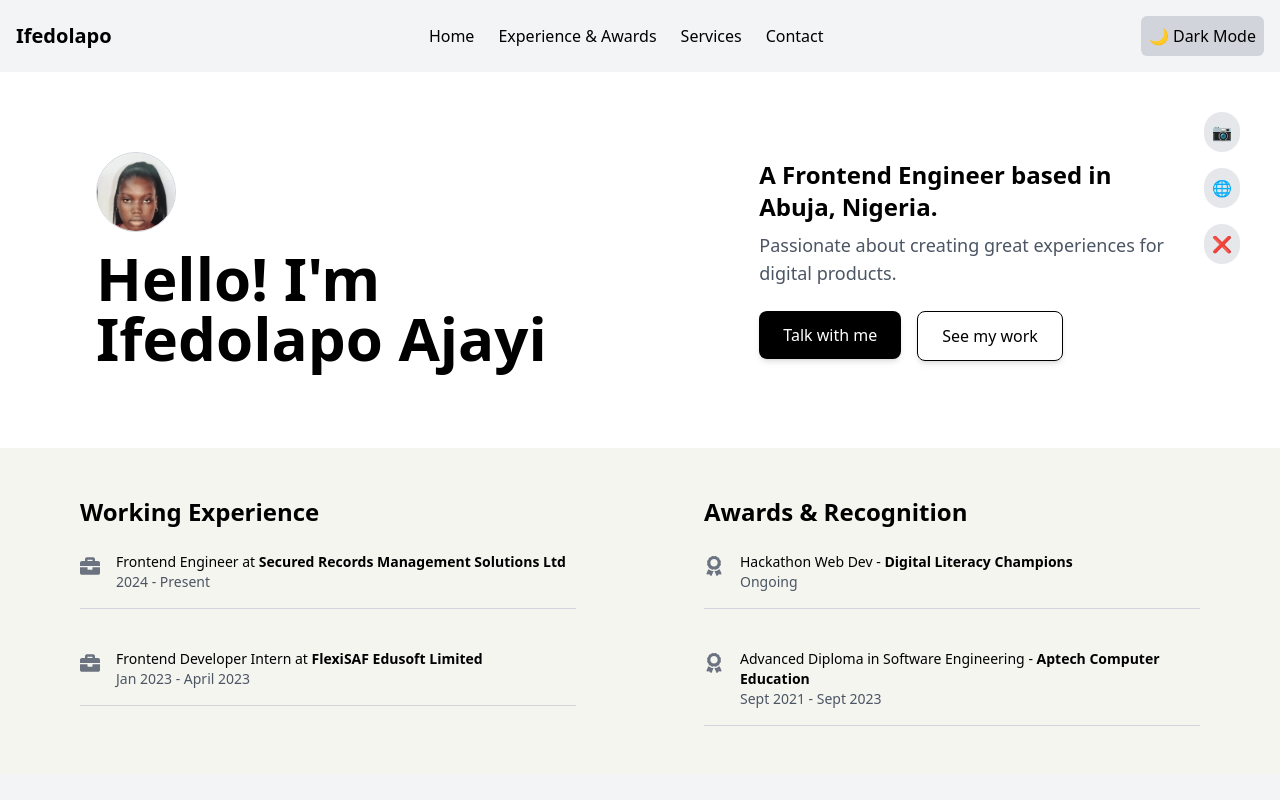
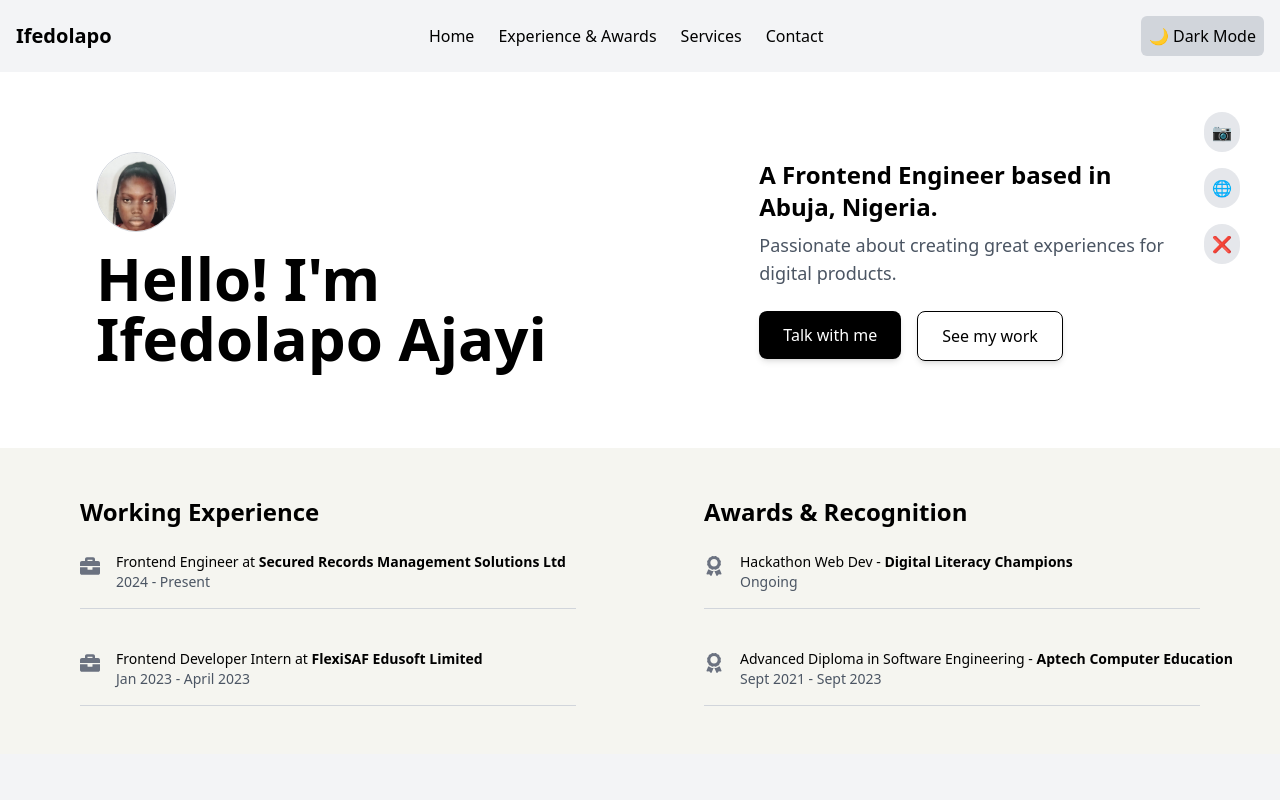
Before and after one commit to ifedolapo01/ifedolapo_ajayi, a Next.js app: page / in a window 1280 px wide. Shown: the top 800 px of the page. Built offline with nearby package versions, Linux system fonts and the light colour scheme.

Commit message:
made the experienceawards component responsive

```diff
--- a/src/components/ExperienceAwards.js
+++ b/src/components/ExperienceAwards.js
@@ -19,11 +19,9 @@ export default function ExperienceAwards() {
                 <div className="flex items-start gap-4">
                   <FaBriefcase className="text-xl text-gray-500 flex-shrink-0 mt-1" />
                   <div className="flex flex-col w-full">
-                    <p className="text-sm">
+                    <p className="text-sm md:whitespace-nowrap">
                       Frontend Engineer at{" "}
-                      <span className="font-bold">
-                        Secured Records Management Solutions Ltd
-                      </span>
+                      <span className="font-bold"> Secured Records Management Solutions Ltd</span>
                     </p>
                     <span className="text-sm text-gray-600 dark:text-gray-400">
                       2024 - Present
@@ -37,9 +35,9 @@ export default function ExperienceAwards() {
                 <div className="flex items-start gap-4">
                   <FaBriefcase className="text-xl text-gray-500 flex-shrink-0 mt-1" />
                   <div className="flex flex-col w-full">
-                    <p className="text-sm">
+                    <p className="text-sm md:whitespace-nowrap">
                       Frontend Developer Intern at{" "}
-                      <span className="font-bold">FlexiSAF Edusoft Limited</span>
+                      <span className="font-bold"> FlexiSAF Edusoft Limited</span>
                     </p>
                     <span className="text-sm text-gray-600 dark:text-gray-400">
                       Jan 2023 - April 2023
@@ -59,13 +57,11 @@ export default function ExperienceAwards() {
                 <div className="flex items-start gap-4">
                   <FaAward className="text-xl text-gray-500 flex-shrink-0 mt-1" />
                   <div className="flex flex-col w-full">
-                    <p className="text-sm">
-                      Hackathon Web Dev{" "}-{" "}
-                      <span className="font-bold">Digital Literacy Champions</span>
+                    <p className="text-sm md:whitespace-nowrap">
+                      Hackathon Web Dev -{" "}
+                      <span className="font-bold"> Digital Literacy Champions</span>
                     </p>
-                    <span className="text-sm text-gray-600 dark:text-gray-400">
-                      Ongoing
-                    </span>
+                    <span className="text-sm text-gray-600 dark:text-gray-400">Ongoing</span>
                   </div>
                 </div>
                 <hr className="border-t border-gray-300 mt-4" />
@@ -75,9 +71,9 @@ export default function ExperienceAwards() {
                 <div className="flex items-start gap-4">
                   <FaAward className="text-xl text-gray-500 flex-shrink-0 mt-1" />
                   <div className="flex flex-col w-full">
-                    <p className="text-sm">
-                      Advanced Diploma in Software Engineering{" "}-{" "}
-                      <span className="font-bold">Aptech Computer Education</span>
+                    <p className="text-sm md:whitespace-nowrap">
+                      Advanced Diploma in Software Engineering -{" "}
+                      <span className="font-bold"> Aptech Computer Education</span>
                     </p>
                     <span className="text-sm text-gray-600 dark:text-gray-400">
                       Sept 2021 - Sept 2023
```
